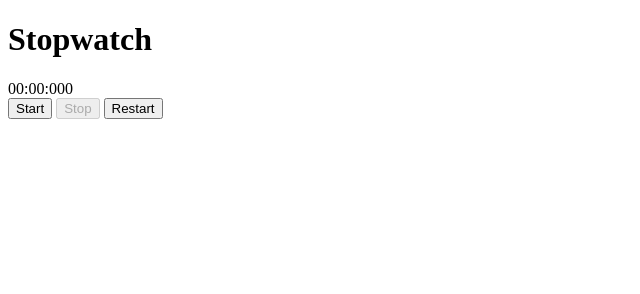
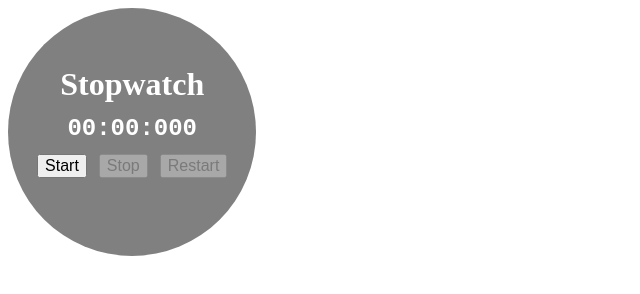
Before and after one commit to OwenMY/VanillaJS-Apps, a plain HTML site: page StopWatch/index.html in a window 1280 px wide. Shown: the whole page, without its empty margins (0-640 px from the left). Drawn offline with Linux system fonts and the light colour scheme.

Commit message:
complete html and css files for StopWatch

```diff
--- a/StopWatch/index.html
+++ b/StopWatch/index.html
@@ -13,7 +13,7 @@
       <div id="timer" role="timer">00:00:000</div>
       <button id="start-button">Start</button>
       <button id="stop-button" disabled="true">Stop</button>
-      <button id="restart-button" disable="true">Restart</button>
+      <button id="restart-button" disabled="true">Restart</button>
     </div>
   </body>
 </html>
--- a/StopWatch/styles.css
+++ b/StopWatch/styles.css
@@ -0,0 +1,50 @@
+#stopwatch {
+  display: grid;
+  width: 15.525rem;
+  height: 15.525rem;
+  border-radius: 50%;
+  background-color: #808080;
+  color: #FFFFFF;
+  text-align: center;
+  grid-column-gap: 12px;
+  align-content: center;
+  justify-content: center;
+  grid-template-areas:
+    "header header header"
+    "timer timer timer"
+    "start stop reset";
+}
+
+h1 {
+  margin: -20px 0 0 0;
+  grid-area: header;
+}
+
+button {
+  font-size: 16px;
+  cursor: pointer;
+}
+
+button:disabled {
+  cursor: default;
+}
+
+#start-button {
+  grid-area: start;
+}
+
+#stop-button {
+  grid-area: stop;
+}
+
+#reser-button {
+  grid-area: reset;
+}
+
+#timer {
+  margin: 12px;
+  font-size: 24px;
+  font-weight: bold;
+  font-family: monospace;
+  grid-area: timer;
+}
```
